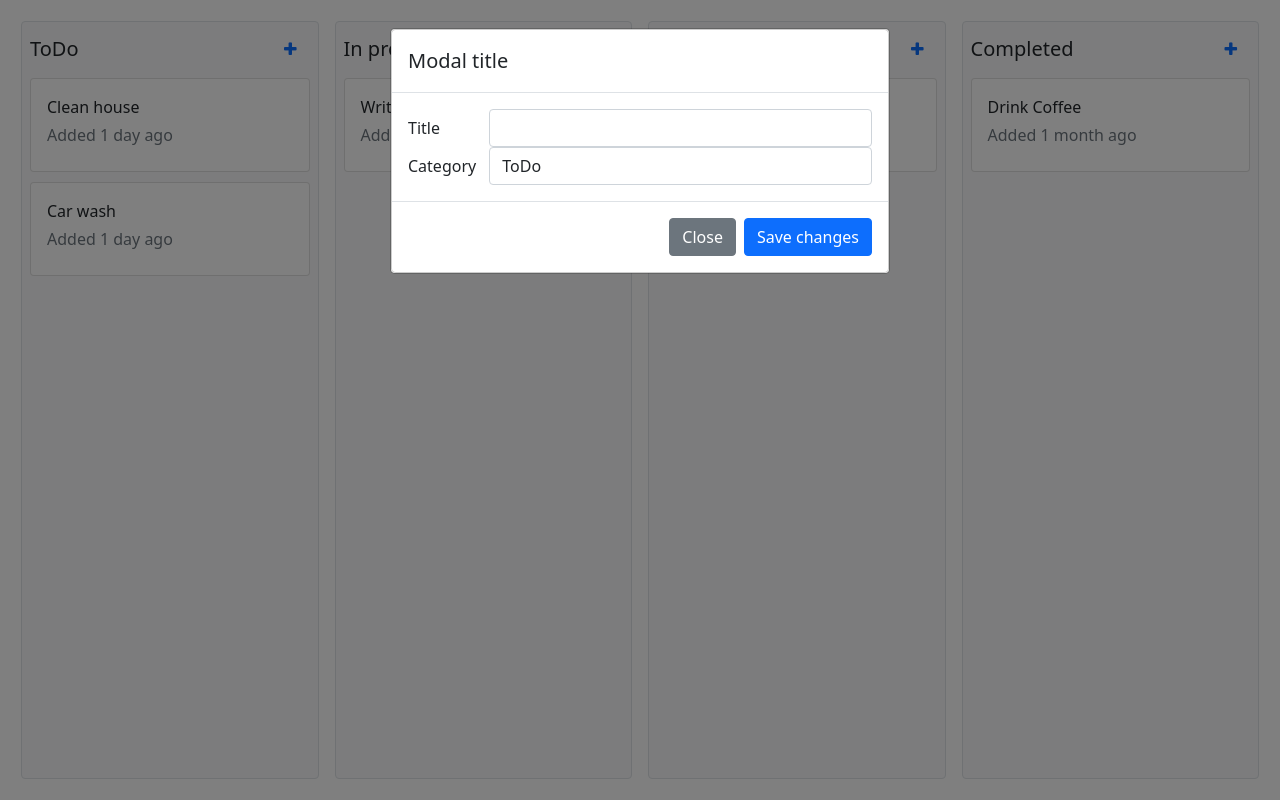
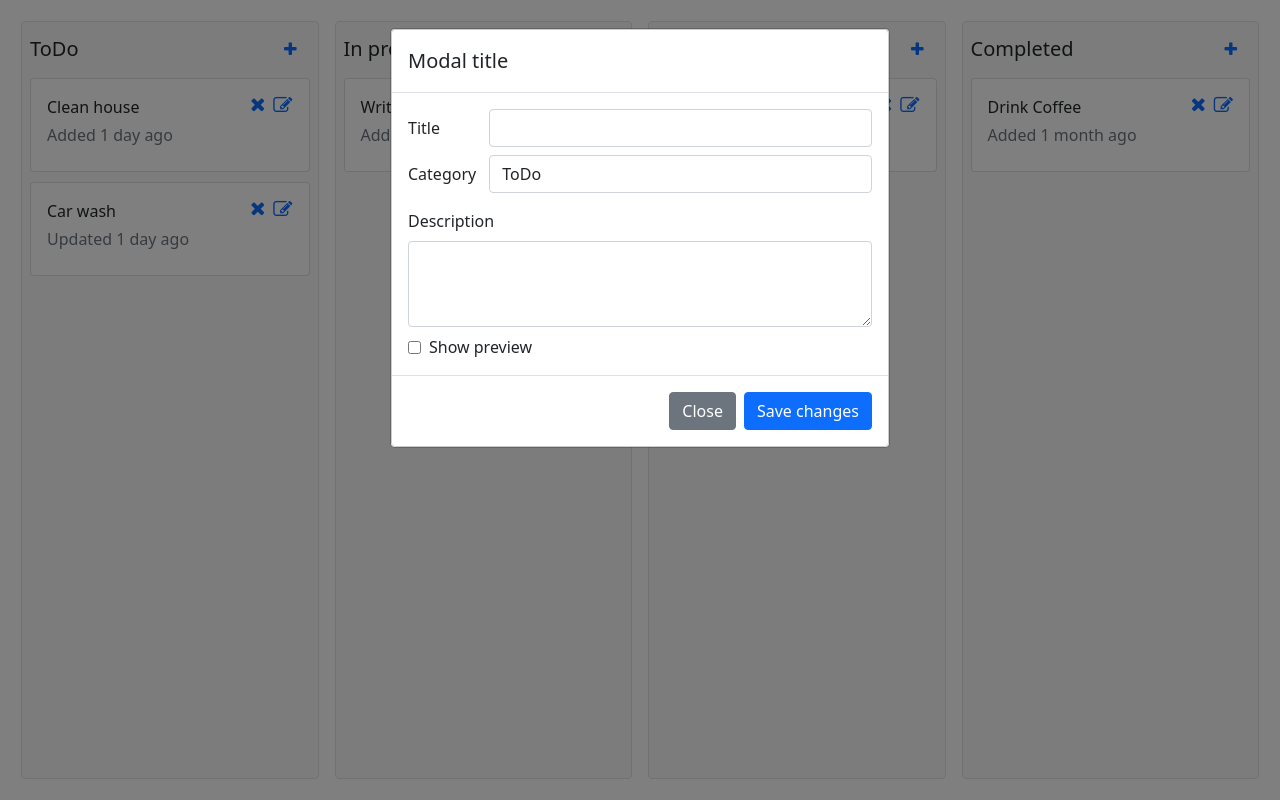
Before and after one commit to ManosPrk/to-do-app, an Angular app: page / in a window 1280 px wide. Both pictures are taken after a click on the link 290 px from the left and 49 px from the top of the page. Built offline with nearby package versions, Linux system fonts and the light colour scheme.

Commit message:
second commit

```diff
--- a/src/api/categories/categories.json
+++ b/src/api/categories/categories.json
@@ -1,47 +1,18 @@
 [
   {
     "name": "ToDo",
-    "items": [
-      {
-        "title": "Clean house",
-        "dateAdded": 1631610995000,
-        "category": "ToDo"
-      },
-      {
-        "title": "Car wash",
-        "dateAdded": 1631619725000,
-        "category": "ToDo"
-      }
-    ]
+    "id": 1
   },
   {
     "name": "In progress",
-    "items": [
-      {
-        "title": "Write Todo App",
-        "dateAdded": 1631604362000,
-        "category": "In progress"
-      }
-    ]
+    "id": 2
   },
   {
     "name": "On Hold",
-    "items": [
-      {
-        "title": "Koutsompolis app",
-        "dateAdded": 1631431562000,
-        "category": "On Hold"
-      }
-    ]
+    "id": 3
   },
   {
     "name": "Completed",
-    "items": [
-      {
-        "title": "Drink Coffee",
-        "dateAdded": 1628940997000,
-        "category": "Completed"
-      }
-    ]
+    "id": 4
   }
 ]
--- /dev/null
+++ b/src/api/items/items.json
@@ -0,0 +1,40 @@
+[
+  {
+    "id": 1,
+    "title": "Clean house",
+    "dateUpdated": 1631610995000,
+    "category": "ToDo",
+    "timesUpdated": 1
+  },
+  {
+    "id": 2,
+    "title": "Car wash",
+    "dateUpdated": 1631619725000,
+    "category": "ToDo",
+    "timesUpdated": 2
+  },
+
+  {
+    "id": 3,
+    "title": "Write Todo App",
+    "dateUpdated": 1631604362000,
+    "category": "In progress",
+    "timesUpdated": 1
+  },
+
+  {
+    "id": 4,
+    "title": "Koutsompolis app",
+    "dateUpdated": 1631431562000,
+    "category": "On Hold",
+    "timesUpdated": 1
+  },
+
+  {
+    "id": 5,
+    "title": "Drink Coffee",
+    "dateUpdated": 1628940997000,
+    "category": "Completed",
+    "timesUpdated": 1
+  }
+]
--- a/src/app/shared/time-difference.pipe.ts
+++ b/src/app/shared/time-difference.pipe.ts
@@ -5,17 +5,17 @@ import { Pipe, PipeTransform } from '@angular/core';
 })
 export class TimeDifferencePipe implements PipeTransform {
 
-  transform(timestamp: number): string {
+  transform(timestamp?: number): string {
     if (!timestamp) {
       return '';
     }
-    const dateAdded = new Date(timestamp);
+    const dateUpdated = new Date(timestamp);
     const timeNow = new Date();
-    const diffInYears = timeNow.getFullYear() - dateAdded.getFullYear();
-    const diffInMonths = timeNow.getMonth() - dateAdded.getMonth();
-    const diffInDays = timeNow.getDay() - dateAdded.getDay();
-    const diffInHours = timeNow.getHours() - dateAdded.getHours();
-    const diffInMinutes = timeNow.getMinutes() - dateAdded.getMinutes();
+    const diffInYears = timeNow.getFullYear() - dateUpdated.getFullYear();
+    const diffInMonths = timeNow.getMonth() - dateUpdated.getMonth();
+    const diffInDays = timeNow.getDay() - dateUpdated.getDay();
+    const diffInHours = timeNow.getHours() - dateUpdated.getHours();
+    const diffInMinutes = timeNow.getMinutes() - dateUpdated.getMinutes();
 
     let diff: number | null;
     let unitToReturn: string;
@@ -51,7 +51,7 @@ export class TimeDifferencePipe implements PipeTransform {
     }
 
     return diff
-      ? `Added ${diff} ${unitToReturn} ago`
-      : `Added a few ${unitToReturn} ago`;
+      ? `${diff} ${unitToReturn} ago`
+      : `a few ${unitToReturn} ago`;
   }
 }
--- a/src/app/to-do/to-do-categories/to-do-categories.component.css
+++ b/src/app/to-do/to-do-categories/to-do-categories.component.css
@@ -1,2 +1,6 @@
 .to-do-categories-header a:hover{
 }
+
+.preview-check-input{
+    margin-right: 0.5rem;
+}
--- a/src/app/to-do/to-do-categories/to-do-categories.component.html
+++ b/src/app/to-do/to-do-categories/to-do-categories.component.html
@@ -3,11 +3,18 @@
     <div
       *ngFor="let category of categories"
       class="to-do-category col-md m-2 p-2 bg-light border rounded"
+      (drop)="itemDropped($event, category.name)"
+      (dragover)="allowDrop($event)"
     >
       <div class="d-flex align-items-center justify-content-between">
         <h5 class="m-0">{{ category.name }}</h5>
         <a
-          (click)="onAddItemClick(template, category.name)"
+          (click)="
+            onAddItemClick(saveItemTemplate, {
+              title: '',
+              category: category.name
+            })
+          "
           class="btn btn-link"
         >
           <i class="fa fa-plus"></i>
@@ -16,21 +23,23 @@
       <div class="row">
         <div class="col">
           <to-do-item
-            *ngFor="let item of category.items"
+            *ngFor="let item of getItemsByCategory(category.name)"
+            (editClicked)="onAddItemClick(saveItemTemplate, $event)"
+            (deleteClicked)="onDeleteItemClick($event)"
             [item]="item"
           ></to-do-item>
         </div>
       </div>
     </div>
   </div>
-  <ng-template #template>
+  <ng-template #saveItemTemplate>
     <div class="modal-content">
       <div class="modal-header">
         <h5 class="modal-title" id="exampleModalLongTitle">Modal title</h5>
       </div>
       <div class="modal-body">
         <form>
-          <div class="form-group row">
+          <div class="form-group row pb-2">
             <label for="titleInput" class="col-sm-2 col-form-label"
               >Title</label
             >
@@ -40,15 +49,23 @@
                 class="form-control"
                 id="titleInput"
                 [(ngModel)]="itemToSave.title"
+                (input)="resetErrorMessage()"
                 name="title"
               />
+              <div
+                *ngIf="modalErrorMessage"
+                class="alert alert-danger p-2"
+                role="alert"
+              >
+                {{ modalErrorMessage }}
+              </div>
             </div>
           </div>
           <div class="form-group row">
             <label for="inputCategory" class="col-sm-2 col-form-label"
               >Category</label
             >
-            <div class="col-sm-10">
+            <div class="col-sm-10 pb-2">
               <select
                 [(ngModel)]="itemToSave.category"
                 name="category"
@@ -64,13 +81,47 @@
               </select>
             </div>
           </div>
+          <div class="form-group pt-2">
+            <label class="pb-2" for="itemDescription">Description</label>
+            <textarea
+              [(ngModel)]="itemToSave.description"
+              name="description"
+              class="form-control"
+              id="itemDescription"
+              rows="3"
+            ></textarea>
+          </div>
+          <div class="form-group d-flex align-items-center pt-2">
+            <input
+              class="preview-check-input"
+              type="checkbox"
+              [(ngModel)]="showSaveModalPreview"
+              name="showSaveModalPreview"
+              id="previewCheckbox"
+            />
+            <label class="preview-check-label" for="previewCheckbox">
+              Show preview
+            </label>
+          </div>
         </form>
+        <to-do-item
+          *ngIf="showSaveModalPreview"
+          [item]="itemToSave"
+          [previewMode]="true"
+        ></to-do-item>
       </div>
       <div class="modal-footer">
-        <button type="button" class="btn btn-secondary" data-dismiss="modal">
+        <button
+          (click)="closeModal()"
+          type="button"
+          class="btn btn-secondary"
+          data-dismiss="modal"
+        >
           Close
         </button>
-        <button type="button" class="btn btn-primary">Save changes</button>
+        <button (click)="saveItem()" type="button" class="btn btn-primary">
+          Save changes
+        </button>
       </div>
     </div>
   </ng-template>
--- a/src/app/to-do/to-do-categories/to-do-categories.component.ts
+++ b/src/app/to-do/to-do-categories/to-do-categories.component.ts
@@ -1,7 +1,8 @@
-import { Component, OnInit, TemplateRef } from '@angular/core';
+import { Component, OnDestroy, OnInit, TemplateRef } from '@angular/core';
 import { BsModalRef, BsModalService } from 'ngx-bootstrap/modal';
 import { Subscription } from 'rxjs';
 import { IToDoItem } from '../to-do-item/to-do-item';
+import { ToDoItemService } from '../to-do-item/to-do-item.service';
 import { IToDoCategory } from './to-do-categories';
 import { ToDoCategoriesService } from './to-do-categories.service';
 
@@ -10,15 +11,23 @@ import { ToDoCategoriesService } from './to-do-categories.service';
   templateUrl: './to-do-categories.component.html',
   styleUrls: ['./to-do-categories.component.css']
 })
-export class ToDoCategoriesComponent implements OnInit {
+export class ToDoCategoriesComponent implements OnInit, OnDestroy {
   modalRef?: BsModalRef;
+  modalErrorMessage = '';
   categories: IToDoCategory[] = [];
-  itemToSave: IToDoItem = {
+  items: IToDoItem[] = [];
+  itemToSave = {
+    id: 0,
     title: '',
     category: '',
+    description: '',
+    timesUpdated: 0,
+    dateUpdated: 0,
   };
+  showSaveModalPreview = false;
   categoriesSubcription!: Subscription;
-  constructor(private categoryService: ToDoCategoriesService, private modalService: BsModalService) {}
+  itemSubcription!: Subscription;
+  constructor(private categoryService: ToDoCategoriesService, private itemService: ToDoItemService, private modalService: BsModalService) { }
 
   ngOnInit(): void {
     this.categoriesSubcription = this
@@ -29,11 +38,96 @@ export class ToDoCategoriesComponent implements OnInit {
           this.categories = categories;
         }
       });
+
+    this.itemSubcription = this
+      .itemService
+      .getItems()
+      .subscribe({
+        next: (items) => {
+          this.items = items;
+        }
+      });
   }
 
-  onAddItemClick(template: TemplateRef<any>, categoryName: string, itemTitle = '') {
-    this.itemToSave.category = categoryName;
-    this.itemToSave.title = itemTitle;
+  getItemsByCategory(categoryName: string) {
+    return [
+      ...this.items
+        .filter(i => i.category === categoryName)
+        .sort((a, b) => a.dateUpdated - b.dateUpdated)
+    ];
+  }
+
+  onAddItemClick(template: TemplateRef<any>, item: any) {
+    this.itemToSave = { ...item };
     this.modalRef = this.modalService.show(template);
   }
+
+  saveItem() {
+    if (!this.itemToSave.title) {
+      this.modalErrorMessage = 'You must select a title in order to proceed!'
+      return;
+    }
+
+    this.itemToSave.timesUpdated++;
+    this.itemToSave.dateUpdated = new Date().getTime();
+    if (this.itemToSave.id) {
+      const existingItemIdx = this.items.findIndex(i => i.id === this.itemToSave.id);
+      this.items.splice(existingItemIdx, 1, {
+        ...this.itemToSave as IToDoItem,
+      })
+    } else {
+      this.items.push({
+        ...this.itemToSave as IToDoItem,
+        id: this.items.length + 1,
+      })
+    }
+    this.closeModal();
+    this.resetItemToSave();
+  }
+
+  onDeleteItemClick(id: number) {
+    const itemToDeleteIdx = this.items
+      .findIndex(i => i.id === id);
+    this.items.splice(itemToDeleteIdx, 1);
+  }
+
+  resetItemToSave() {
+    this.itemToSave = {
+      id: 0,
+      title: '',
+      category: '',
+      description: '',
+      timesUpdated: 0,
+      dateUpdated: 0,
+    };
+  }
+
+  resetErrorMessage() {
+    if (this.modalErrorMessage) {
+      this.modalErrorMessage = '';
+    }
+  }
+
+  closeModal() {
+    this.modalRef?.hide();
+  }
+
+  itemDropped(event: DragEvent, categoryName: string) {
+    const itemId = parseInt(event.dataTransfer?.getData('itemId') || '');
+    if (!itemId) return;
+    const item = this.items.find(i => i.id === itemId);
+    if (!item) return;
+    item.category = categoryName;
+    item.dateUpdated = new Date().getTime();
+    item.timesUpdated++;
+  }
+
+  allowDrop(event: DragEvent) {
+    event.preventDefault();
+  }
+
+  ngOnDestroy() {
+    this.categoriesSubcription.unsubscribe();
+    this.itemSubcription.unsubscribe();
+  }
 }
--- a/src/app/to-do/to-do-item/to-do-item.component.css
+++ b/src/app/to-do/to-do-item/to-do-item.component.css
@@ -0,0 +1,15 @@
+.card-title-actions a {
+    display: flex;
+    font-size: 1.2rem;
+    cursor: pointer;
+    padding-top: 1px;
+}
+
+.card-title-actions a:hover {
+    text-decoration: none;
+}
+
+.card-title-actions a:first-child {
+    margin-right: 0.5rem;
+    padding-top: 0px;
+}
--- a/src/app/to-do/to-do-item/to-do-item.component.html
+++ b/src/app/to-do/to-do-item/to-do-item.component.html
@@ -1,11 +1,37 @@
-<div class="card">
+<div draggable="true" (dragstart)="dragStart($event)" class="card">
   <div class="card-body">
-    <div class="card-title">{{ item.title }}</div>
-    <div *ngIf="item.dateAdded" class="card-subtitle mb-2 text-muted">
-      {{ item.dateAdded | timeDifference }}
+    <div class="card-title d-flex justify-content-between">
+      <span>{{ item.title }}</span>
+      <div *ngIf="!previewMode" class="d-flex card-title-actions">
+        <a (click)="confirmDelete(deleteItemTemplate)" class="link-primary">
+          <i class="fa fa-times"></i>
+        </a>
+        <a (click)="onEditClick()" class="link-primary">
+          <i class="fa fa-edit"></i>
+        </a>
+      </div>
+    </div>
+    <div class="card-subtitle mb-2 text-muted">
+      {{ item.timesUpdated > 1 ? "Updated" : "Added" }}
+      {{ item.dateUpdated | timeDifference }}
     </div>
     <div class="card-text">
       {{ item.description }}
     </div>
   </div>
+  <ng-template #deleteItemTemplate>
+    <div class="modal-body text-center">
+      <p>Are you sure you want to delete the item titled "{{ item.title }}"?</p>
+      <button type="button" class="btn btn-danger" (click)="onDeleteClick()">
+        Yes
+      </button>
+      <button
+        type="button"
+        class="btn btn-default"
+        (click)="deleteModal?.hide()"
+      >
+        No
+      </button>
+    </div>
+  </ng-template>
 </div>
--- a/src/app/to-do/to-do-item/to-do-item.component.ts
+++ b/src/app/to-do/to-do-item/to-do-item.component.ts
@@ -1,4 +1,5 @@
-import { Component, Input, OnInit } from '@angular/core';
+import { Component, EventEmitter, Input, OnInit, Output, TemplateRef } from '@angular/core';
+import { BsModalRef, BsModalService } from 'ngx-bootstrap/modal';
 import { IToDoItem } from './to-do-item';
 
 @Component({
@@ -7,10 +8,37 @@ import { IToDoItem } from './to-do-item';
   styleUrls: ['./to-do-item.component.css']
 })
 export class ToDoItemComponent implements OnInit {
-  @Input() item!: IToDoItem;
-  constructor() { }
+  @Input() item!: any;
+  @Input() previewMode = false;
+  @Output() editClicked: EventEmitter<any> =
+    new EventEmitter<any>();
+  @Output() deleteClicked: EventEmitter<number> =
+    new EventEmitter<number>();
+  deleteModal?: BsModalRef;
+  constructor(private modalService: BsModalService) { }
 
   ngOnInit(): void {
   }
 
+  onEditClick() {
+    this.editClicked.emit(this.item);
+  }
+
+  confirmDelete(deleteItemTemplate: TemplateRef<any>) {
+    this.deleteModal = this.modalService.show(deleteItemTemplate);
+  }
+
+  onDeleteClick() {
+    this.deleteModal?.hide();
+    this.deleteClicked.emit(this.item.id);
+  }
+
+  dragStart(event: DragEvent) {
+    if (!this.item.id) return;
+    event.dataTransfer?.setData("itemId", `${this.item.id}`);
+  }
+
+  allowDrop(event: DragEvent) {
+    event.preventDefault();
+  }
 }
--- a/src/app/to-do/to-do-item/to-do-item.ts
+++ b/src/app/to-do/to-do-item/to-do-item.ts
@@ -1,6 +1,8 @@
 export interface IToDoItem {
+    id: number
     title: string
-    dateAdded?: number
+    dateUpdated: number
     description?: string
     category: string
+    timesUpdated: number
 }
--- a/src/app/to-do/to-do.module.ts
+++ b/src/app/to-do/to-do.module.ts
@@ -4,7 +4,6 @@ import { AppModule } from '../app.module';
 import { SharedModule } from '../shared/shared.module';
 import { ToDoCategoriesComponent } from './to-do-categories/to-do-categories.component';
 import { ToDoItemComponent } from './to-do-item/to-do-item.component';
-
 
 
 @NgModule({
```
Also changed, not shown: src/app/to-do/to-do-item/to-do-item.service.ts (added, +25 -0 lines), 1 other file (tests, documents, lock files or other folders).
